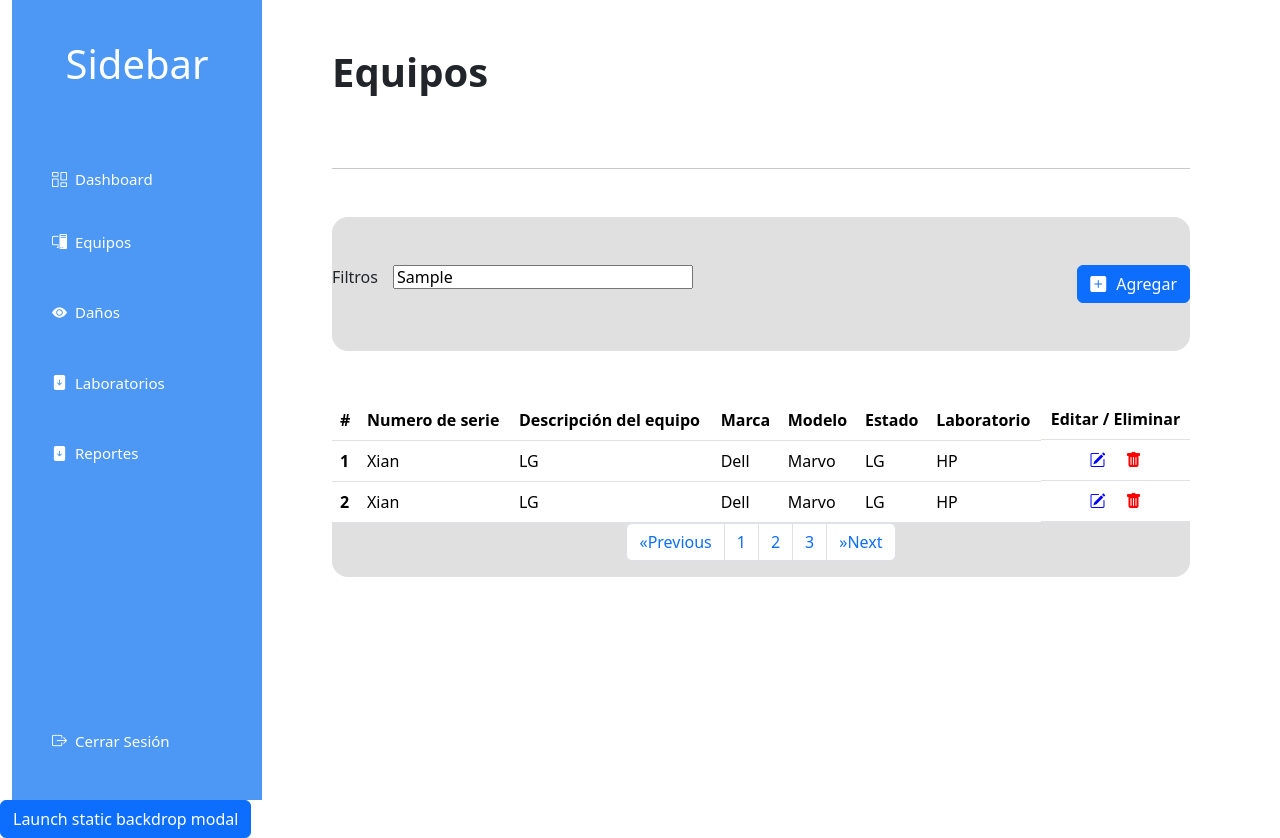
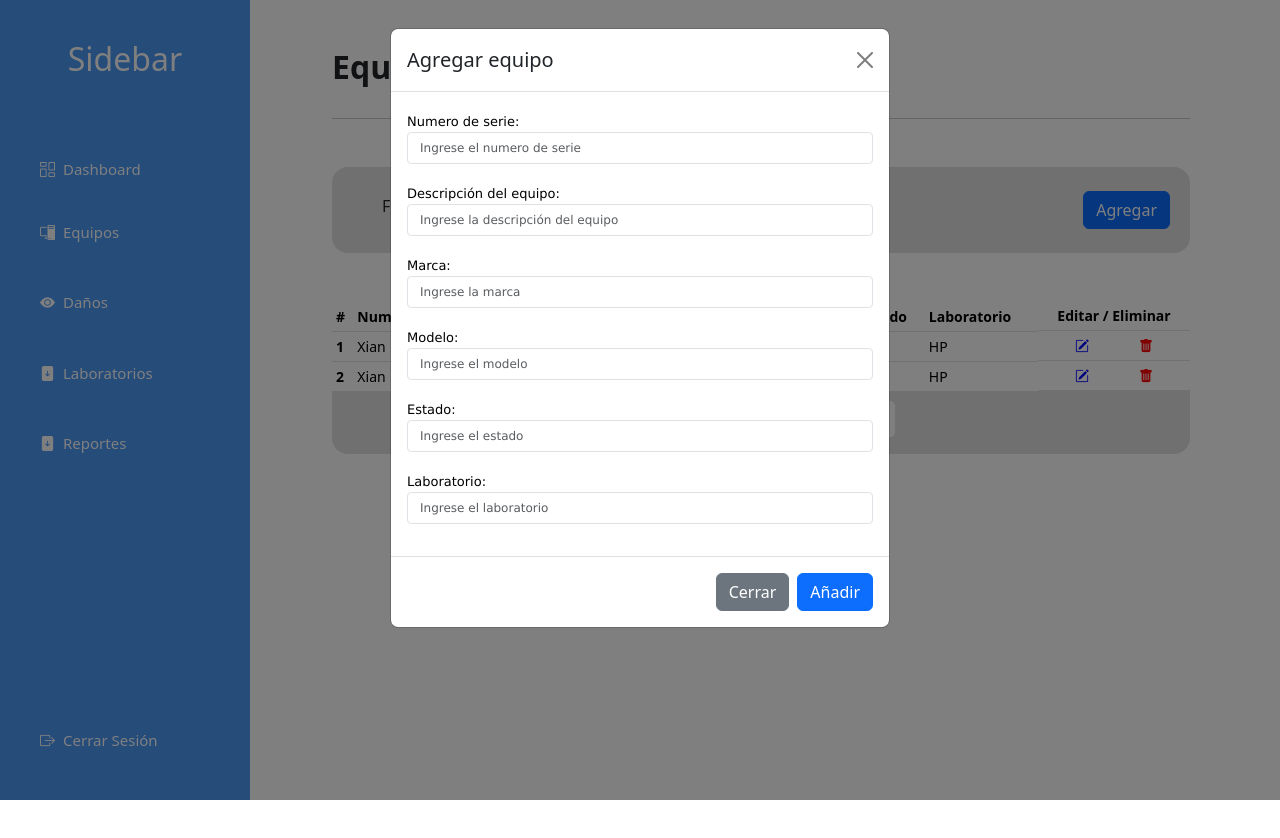
Before and after one commit to LeonardoGBM/yavilab, an Angular app: page /equipo in a window 1280 px wide. Both pictures are taken after typing "Sample" into the empty fields and a click on the button "Agregar". After the commit the page ends 800 px from the top, so only its background shows below. Built offline with nearby package versions, Linux system fonts and the light colour scheme.

Commit message:
completo

```diff
--- a/src/app/layout/sidebar/sidebar.component.css
+++ b/src/app/layout/sidebar/sidebar.component.css
@@ -1,8 +1,7 @@
 #sidebar {
-    width: 300px;
+    max-width: 250px;
+    margin-left: -12px;
     height: 100vh;
-    background-color: #343a40;
-    color: white;
 }
 #sidebar .nav-link {
     color: white;
--- a/src/app/layout/sidebar/sidebar.component.html
+++ b/src/app/layout/sidebar/sidebar.component.html
@@ -1,5 +1,5 @@
-<div id="sidebar" class="d-flex flex-column flex-shrink-0 p-3 text-white" style="width: 250px; background-color: rgb(76, 152, 244);">
-    <h1 class="text-center mt-4 mb-4">Sidebar</h1>
+<div id="sidebar" class="d-flex flex-column flex-shrink-0 p-3 text-white" style="background-color: rgb(76, 152, 244);">
+    <h2 class="text-center mt-4 mb-4">Sidebar</h2>
     <ul class="nav nav-pills flex-column mb-auto">
         <li class="nav-item mt-5 mb-2">
             <a class="nav-link text-white" href="/dashboard" style="font-size: 15px;"><i class="bi bi-columns-gap p-2" style="font-size: 15px;"></i>Dashboard</a>
@@ -8,7 +8,7 @@
             <a class="nav-link text-white" href="/equipo" style="font-size: 15px;"><i class="bi bi-pc-display p-2" style="font-size: 15px;"></i>Equipos</a>
         </li>
         <li class="nav-item mt-3 mb-3">
-            <a class="nav-link text-white" href="#" style="font-size: 15px;"><i class="bi bi-eye-fill p-2" style="font-size: 15px;"></i>Daños</a>
+            <a class="nav-link text-white" href="/errores" style="font-size: 15px;"><i class="bi bi-eye-fill p-2" style="font-size: 15px;"></i>Daños</a>
         </li>
         <li class="nav-item mt-3 mb-3">
             <a class="nav-link text-white" href="/lab" style="font-size: 15px;"><i class="bi bi-file-arrow-down-fill p-2" style="font-size: 15px;"></i>Laboratorios</a>
--- a/src/app/login/login.component.html
+++ b/src/app/login/login.component.html
@@ -10,10 +10,10 @@
               <img src="../../assets/img/inicio.jpg" alt="Avatar"
                 style="width: 100px; height: 100px; border-radius: 50%;">
             </div>
-            <div class="col-md-12 d-flex justify-content-center mb-5">
-              <h2 style="color: white; font-family: Verdana;">Bienvenido a YAVILAB</h2>
+            <div class="col-md-12 d-flex justify-content-center mb-4">
+              <h4 style="color: white; font-family: Verdana;">Bienvenido a YAVILAB</h4>
             </div>
-            <div class="form-group pt-4">
+            <div class="form-group pt-0 mb-3">
               <label for="email" style="font-size: 13px; font-family: Verdana; color: white;">Correo:</label>
               <input type="email" name="email" class="form-control border rounded-1" id="email"
                 placeholder="Ingrese el correo electrónico"
@@ -28,12 +28,14 @@
                 <i class="bi bi-eye icono" id="toggleEye" (click)="togglePasswordVisibility()"></i>
               </div>
             </div>
-            <div class="d-flex justify-content-center pt-4">
-              <button type="button" class="btn btn-primary" style="width: 250px; font-size: 120%; padding: 5px; border-radius: 5px; font-family: Verdana;" (click)="login()">Iniciar Sesión</button>
+            <div class="d-flex justify-content-center pt-5">
+              <button type="button" class="btn btn-primary"
+                style="width: 250px; font-size: 90%; padding: 5px; border-radius: 5px; font-family: Verdana;"
+                (click)="login()">Iniciar Sesión</button>
             </div>
             <div class="d-flex justify-content-center pt-4">
               <button type="button" class="btn btn-primary"
-                style="width: 250px; font-size: 120%; padding: 5px; border-radius: 5px; font-family: Verdana;"
+                style="width: 250px; font-size: 90%; padding: 5px; border-radius: 5px; font-family: Verdana;"
                 (click)="redirectToRegister()">Registrarse</button>
             </div>
           </form>
--- a/src/app/pages/equipos/equipos.component.html
+++ b/src/app/pages/equipos/equipos.component.html
@@ -4,25 +4,24 @@
             <app-sidebar></app-sidebar>
         </div>
         <div class="col-md-9">
-            <div class="col-md-9 pt-5 pb-5">
-                <h1><b> Equipos</b></h1>
+            <div class="col-md-9 pt-5 pb-2">
+                <h2><b> Equipos</b></h2>
             </div>
             <div class="col-md-11 mb-5">
                 <hr style="width: 100%;">
             </div>
-            <div class="col-md-11 pt-5 pb-5 d-flex justify-content-between rounded-4"
+            <div class="col-md-11 pt-4 pb-4 d-flex justify-content-between rounded-4"
                 style="background-color: rgba(128, 128, 128, 0.245);">
                 <div>
-                    <label for="Filtros">Filtros</label>
-                    <input type="text" placeholder="Filtros" style="width: 300px; height: 24px; margin-left: 15px;">
+                    <label for="Filtros" style="margin-left: 50px;">Filtros</label>
+                    <input type="text" placeholder="Filtros" style="width: 300px; height: 30px; margin-left: 20px;">
                 </div>
                 <div>
-                    <button type="button" class="btn btn-primary"><i class="bi bi-plus-square-fill pr-4"
-                            style="padding-right: 10px;"></i>Agregar</button>
+                    <button type="button" class="btn btn-primary" data-bs-toggle="modal" data-bs-target="#staticBackdrop" style="margin-right: 20px;">Agregar</button>
                 </div>
             </div>
             <div class="col-md-11 mt-5 rounded-4" style="background-color: rgba(128, 128, 128, 0.245);">
-                <table class="table table-hover table-white mt-4 mb-0">
+                <table class="table table-hover table-sm table-white mt-2 mb-2" style="font-size: 14px;">
                     <thead>
                         <tr>
                             <th scope="col">#</th>
@@ -45,7 +44,7 @@
                             <td>LG</td>
                             <td>HP</td>
                             <td class="d-flex justify-content-center"><i class="bi bi-pencil-square"
-                                    style="margin-right: 10px; color: blue;"></i>
+                                    style="margin-right: 40px; color: blue;"></i>
                                 <i class="bi bi-trash-fill" style="margin-left: 10px; color: red;"></i>
                             </td>
                         </tr>
@@ -58,7 +57,7 @@
                             <td>LG</td>
                             <td>HP</td>
                             <td class="d-flex justify-content-center"><i class="bi bi-pencil-square"
-                                    style="margin-right: 10px; color: blue;"></i>
+                                    style="margin-right: 40px; color: blue;"></i>
                                 <i class="bi bi-trash-fill" style="margin-left: 10px; color: red;"></i>
                             </td>
                         </tr>
@@ -90,27 +89,57 @@
     </div>
 </div>
 
-
-
-<!-- Button trigger modal -->
-<button type="button" class="btn btn-primary" data-bs-toggle="modal" data-bs-target="#staticBackdrop">
-    Launch static backdrop modal
-  </button>
-
 <!-- Modal -->
 <div class="modal fade" id="staticBackdrop" data-bs-backdrop="static" data-bs-keyboard="false" tabindex="-1" aria-labelledby="staticBackdropLabel" aria-hidden="true">
     <div class="modal-dialog">
         <div class="modal-content">
             <div class="modal-header">
-          <h1 class="modal-title fs-5" id="staticBackdropLabel">Modal title</h1>
+                <h1 class="modal-title fs-5" id="staticBackdropLabel">Agregar equipo</h1>
                 <button type="button" class="btn-close" data-bs-dismiss="modal" aria-label="Close"></button>
             </div>
             <div class="modal-body">
-          ...
+                <form>
+                    <div class="form-group pt-0 mb-3">
+                        <label for="numSerie" style="font-size: 13px; font-family: Verdana; color: black;">Numero de serie:</label>
+                        <input type="text" name="numSerie" class="form-control border rounded-1" id="numSerie"
+                            placeholder="Ingrese el numero de serie"
+                            style=" font-size: 12px; font-family: Verdana; background-color: white">
+                    </div>
+                    <div class="form-group pt-0 mb-3">
+                        <label for="desEquipo" style="font-size: 13px; font-family: Verdana; color: black;">Descripción del equipo:</label>
+                        <input type="text" name="desEquipo" class="form-control border rounded-1" id="desEquipo"
+                            placeholder="Ingrese la descripción del equipo"
+                            style=" font-size: 12px; font-family: Verdana; background-color: white">
+                    </div>
+                    <div class="form-group pt-0 mb-3">
+                        <label for="marca" style="font-size: 13px; font-family: Verdana; color: black;">Marca:</label>
+                        <input type="text" name="marca" class="form-control border rounded-1" id="marca"
+                            placeholder="Ingrese la marca"
+                            style=" font-size: 12px; font-family: Verdana; background-color: white">
+                    </div>
+                    <div class="form-group pt-0 mb-3">
+                        <label for="modelo" style="font-size: 13px; font-family: Verdana; color: black;">Modelo:</label>
+                        <input type="text" name="modelo" class="form-control border rounded-1" id="modelo"
+                            placeholder="Ingrese el modelo"
+                            style=" font-size: 12px; font-family: Verdana; background-color: white">
+                    </div>
+                    <div class="form-group pt-0 mb-3">
+                        <label for="estado" style="font-size: 13px; font-family: Verdana; color: black;">Estado:</label>
+                        <input type="text" name="estado" class="form-control border rounded-1" id="estado"
+                            placeholder="Ingrese el estado"
+                            style=" font-size: 12px; font-family: Verdana; background-color: white">
+                    </div>
+                    <div class="form-group pt-0 mb-3">
+                        <label for="labo" style="font-size: 13px; font-family: Verdana; color: black;">Laboratorio:</label>
+                        <input type="text" name="labo" class="form-control border rounded-1" id="labo"
+                            placeholder="Ingrese el laboratorio"
+                            style=" font-size: 12px; font-family: Verdana; background-color: white">
+                    </div>
+                </form>
             </div>
             <div class="modal-footer">
-          <button type="button" class="btn btn-secondary" data-bs-dismiss="modal">Close</button>
-          <button type="button" class="btn btn-primary">Understood</button>
+                <button type="button" class="btn btn-secondary" data-bs-dismiss="modal">Cerrar</button>
+                <button type="button" class="btn btn-primary">Añadir</button>
             </div>
         </div>
     </div>
--- a/src/app/pages/errores/errores.component.html
+++ b/src/app/pages/errores/errores.component.html
@@ -1,23 +1 @@
-<!-- Button trigger modal -->
-<button type="button" class="btn btn-primary" data-bs-toggle="modal" data-bs-target="#staticBackdrop">
-    Launch static backdrop modal
-  </button>
-
-  <!-- Modal -->
-  <div class="modal fade" id="staticBackdrop" data-bs-backdrop="static" data-bs-keyboard="false" tabindex="-1" aria-labelledby="staticBackdropLabel" aria-hidden="true">
-    <div class="modal-dialog">
-      <div class="modal-content">
-        <div class="modal-header">
-          <h1 class="modal-title fs-5" id="staticBackdropLabel">Modal title</h1>
-          <button type="button" class="btn-close" data-bs-dismiss="modal" aria-label="Close"></button>
-        </div>
-        <div class="modal-body">
-          ...
-        </div>
-        <div class="modal-footer">
-          <button type="button" class="btn btn-secondary" data-bs-dismiss="modal">Close</button>
-          <button type="button" class="btn btn-primary">Understood</button>
-        </div>
-      </div>
-    </div>
-  </div>
+<p>errores works!</p>
--- a/src/app/pages/laboratorios/laboratorios.component.html
+++ b/src/app/pages/laboratorios/laboratorios.component.html
@@ -4,25 +4,24 @@
             <app-sidebar></app-sidebar>
         </div>
         <div class="col-md-9">
-            <div class="col-md-9 pt-5 pb-5">
-                <h1><b> Laboratorios</b></h1>
+            <div class="col-md-9 pt-5 pb-2">
+                <h2><b> Laboratorios</b></h2>
             </div>
             <div class="col-md-11 mb-5">
                 <hr style="width: 100%;">
             </div>
-            <div class="col-md-11 pt-5 pb-5 d-flex justify-content-between rounded-4"
+            <div class="col-md-11 pt-4 pb-4 d-flex justify-content-between rounded-4"
                 style="background-color: rgba(128, 128, 128, 0.245);">
                 <div>
-                    <label for="Filtros">Filtros</label>
-                    <input type="text" placeholder="Filtros" style="width: 300px; height: 24px; margin-left: 15px;">
+                    <label for="Filtros" style="margin-left: 50px;">Filtros</label>
+                    <input type="text" placeholder="Filtros" style="width: 300px; height: 30px; margin-left: 20px;">
                 </div>
                 <div>
-                    <button type="button" class="btn btn-primary"><i class="bi bi-plus-square-fill pr-4"
-                            style="padding-right: 10px;"></i>Agregar</button>
+                    <button type="button" class="btn btn-primary" data-bs-toggle="modal" data-bs-target="#staticBackdrop" style="margin-right: 20px;">Agregar</button>
                 </div>
             </div>
             <div class="col-md-11 mt-5 rounded-4" style="background-color: rgba(128, 128, 128, 0.245);">
-                <table class="table table-hover table-white mt-4 mb-0">
+                <table class="table table-hover table-sm table-white mt-2 mb-2" style="font-size: 14px;">
                     <thead>
                         <tr>
                             <th scope="col">#</th>
@@ -53,7 +52,7 @@
                             <td>3</td>
                             <td>Mark</td>
                             <td class="d-flex justify-content-center"><i class="bi bi-pencil-square"
-                                    style="margin-right: 10px; color: blue;"></i>
+                                    style="margin-right: 40px; color: blue;"></i>
                                 <i class="bi bi-trash-fill" style="margin-left: 10px; color: red;"></i>
                             </td>
                         </tr>
@@ -70,7 +69,7 @@
                             <td>3</td>
                             <td>Mark</td>
                             <td class="d-flex justify-content-center"><i class="bi bi-pencil-square"
-                                    style="margin-right: 10px; color: blue;"></i>
+                                    style="margin-right: 40px; color: blue;"></i>
                                 <i class="bi bi-trash-fill" style="margin-left: 10px; color: red;"></i>
                             </td>
                         </tr>
@@ -101,3 +100,80 @@
         </div>
     </div>
 </div>
+
+
+<!-- Modal -->
+<div class="modal fade" id="staticBackdrop" data-bs-backdrop="static" data-bs-keyboard="false" tabindex="-1" aria-labelledby="staticBackdropLabel" aria-hidden="true">
+    <div class="modal-dialog">
+      <div class="modal-content">
+        <div class="modal-header">
+          <h1 class="modal-title fs-5" id="staticBackdropLabel">Agregar laboratorio</h1>
+          <button type="button" class="btn-close" data-bs-dismiss="modal" aria-label="Close"></button>
+        </div>
+        <div class="modal-body">
+            <div class="form-group pt-0 mb-3">
+                <label for="nombre" style="font-size: 13px; font-family: Verdana; color: black;">Nombre:</label>
+                <input type="text" name="nombre" class="form-control border rounded-1" id="nombre"
+                    placeholder="Ingrese el nombre"
+                    style=" font-size: 12px; font-family: Verdana; background-color: white">
+            </div>
+            <div class="form-group pt-0 mb-3">
+                <label for="monitores" style="font-size: 13px; font-family: Verdana; color: black;">Monitores:</label>
+                <input type="text" name="monitores" class="form-control border rounded-1" id="monitores"
+                    placeholder="Ingrese la marca del monitor"
+                    style=" font-size: 12px; font-family: Verdana; background-color: white">
+            </div>
+            <div class="form-group pt-0 mb-3">
+                <label for="cpu" style="font-size: 13px; font-family: Verdana; color: black;">CPU:</label>
+                <input type="text" name="cpu" class="form-control border rounded-1" id="cpu"
+                    placeholder="Ingrese la marca del CPU"
+                    style=" font-size: 12px; font-family: Verdana; background-color: white">
+            </div>
+            <div class="form-group pt-0 mb-3">
+                <label for="teclado" style="font-size: 13px; font-family: Verdana; color: black;">Teclado:</label>
+                <input type="text" name="teclado" class="form-control border rounded-1" id="teclado"
+                    placeholder="Ingrese la marca del teclado"
+                    style=" font-size: 12px; font-family: Verdana; background-color: white">
+            </div>
+            <div class="form-group pt-0 mb-3">
+                <label for="audifonos" style="font-size: 13px; font-family: Verdana; color: black;">Audifonos:</label>
+                <input type="text" name="audifonos" class="form-control border rounded-1" id="audifonos"
+                    placeholder="Ingrese la marca de los audifonos"
+                    style=" font-size: 12px; font-family: Verdana; background-color: white">
+            </div>
+            <div class="form-group pt-0 mb-3">
+                <label for="infoqus" style="font-size: 13px; font-family: Verdana; color: black;">Infocus:</label>
+                <input type="text" name="infoqus" class="form-control border rounded-1" id="infoqus"
+                    placeholder="Ingrese la marca del infoqus"
+                    style=" font-size: 12px; font-family: Verdana; background-color: white">
+            </div>
+            <div class="form-group pt-0 mb-3">
+                <label for="mouse" style="font-size: 13px; font-family: Verdana; color: black;">Mouse:</label>
+                <input type="text" name="mouse" class="form-control border rounded-1" id="mouse"
+                    placeholder="Ingrese la marca del mouse"
+                    style=" font-size: 12px; font-family: Verdana; background-color: white">
+            </div>
+            <div class="form-group pt-0 mb-3">
+                <label for="sillas" style="font-size: 13px; font-family: Verdana; color: black;">Sillas:</label>
+                <input type="text" name="sillas" class="form-control border rounded-1" id="sillas"
+                    placeholder="Ingrese el numero de sillas"
+                    style=" font-size: 12px; font-family: Verdana; background-color: white">
+            </div>
+            <div class="form-group pt-0 mb-3">
+                <label for="mesas" style="font-size: 13px; font-family: Verdana; color: black;">Mesas:</label>
+                <input type="text" name="mesas" class="form-control border rounded-1" id="mesas"
+                    placeholder="Ingrese el numero de mesas"
+                    style=" font-size: 12px; font-family: Verdana; background-color: white">
+            </div>
+            <div class="form-group pt-0 mb-3">
+                <label for="obser" style="font-size: 13px; font-family: Verdana; color: black;">Observaciones:</label>
+                <textarea class="form-control" id="obser" rows="3"></textarea>
+            </div>
+        </div>
+        <div class="modal-footer">
+          <button type="button" class="btn btn-secondary" data-bs-dismiss="modal">Cerrar</button>
+          <button type="button" class="btn btn-primary">Añadir</button>
+        </div>
+      </div>
+    </div>
+  </div>
```
Also changed, not shown: src/app/register/register.component.html (+7 -7 lines). Lines whose indentation alone changed are shown as unchanged.
